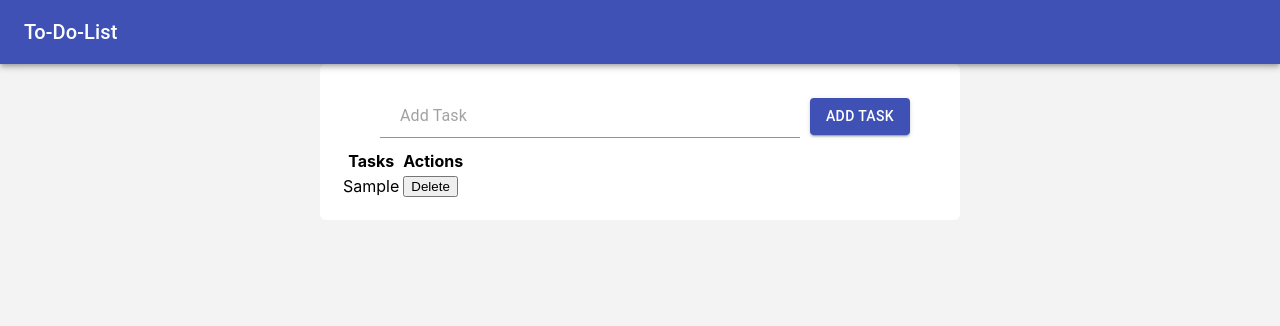
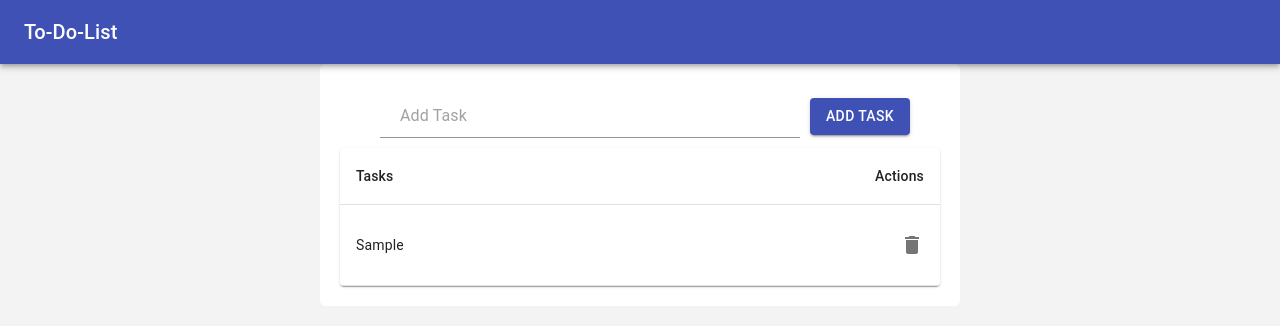
Before and after one commit to keshav-singla/To-do-list, a React (Create React App) app: page / in a window 1280 px wide. Both pictures are taken after typing "Sample" into the empty fields and a click on the button "ADD TASK". Shown: the top 326 px of the page. Built offline with nearby package versions, Linux system fonts and the light colour scheme; a web font is replaced by a local one.

Commit message:
small UI changes

```diff
--- a/package.json
+++ b/package.json
@@ -4,12 +4,14 @@
   "private": true,
   "dependencies": {
     "@material-ui/core": "^4.5.1",
+    "@material-ui/icons": "^4.5.1",
     "node-sass": "^4.12.0",
     "react": "^16.9.0",
     "react-dev-utils": "^9.0.3",
     "react-dom": "^16.9.0",
     "react-icons": "^3.7.0",
     "react-redux": "^7.1.1",
+    "react-time": "^4.3.0",
     "redux": "^4.0.4",
     "redux-thunk": "^2.3.0",
     "sass": "^1.22.10",
--- a/src/components/input.js
+++ b/src/components/input.js
@@ -5,6 +5,7 @@ import { addTask } from '../actions/addtask';
 import List from './list'
 import { Input } from '@material-ui/core';
 import Button from '@material-ui/core/Button';
+import Grid from '@material-ui/core/Grid';
 
 
 class Taskbar extends React.Component {
@@ -31,11 +32,10 @@ class Taskbar extends React.Component {
     render() {
         return (
             <div className='container'>
-                <div className='inputContainer'>
-
+                <Grid container >
+                    <Grid item xs={12} className='inputContainer'>
                         <Input
                             className='inputFeild'
-                        // fullWidth={true}
                             type="text"
                             placeholder='Add Task'
                             name="input"
@@ -47,15 +47,16 @@ class Taskbar extends React.Component {
                         <Button
                             variant="contained"
                             color="primary"
-                        // className={classes.button}
-                        onClick={() => {this.handleSubmit(this.state.input)}}
+                            onClick={() => { this.handleSubmit(this.state.input) }}
+
                         >
                             Add Task
                     </Button>
+                        <List />
+                    </Grid>
+                </Grid>
+            </div>
 
-                </div>
-                <List />
-            </div>
         )
     }
 }
--- a/src/components/list.js
+++ b/src/components/list.js
@@ -1,6 +1,13 @@
 import React from 'react'
 import { connect } from 'react-redux'
 import Task from './task'
+import Table from '@material-ui/core/Table';
+import TableBody from '@material-ui/core/TableBody';
+import TableCell from '@material-ui/core/TableCell';
+import TableHead from '@material-ui/core/TableHead';
+import TableRow from '@material-ui/core/TableRow';
+import Paper from '@material-ui/core/Paper';
+
 
 class List extends React.Component {
     constructor(props) {
@@ -13,28 +20,27 @@ class List extends React.Component {
     render() {
         console.log(this.props.task);
         return (
-            <table>
-                <thead>
-                    <tr>
-                        <th>
-                            Tasks
-                        </th>
-                        <th>
-                            Actions
-                        </th>
-                    </tr>
-                </thead>
-                <tbody>
+            <Paper>
+                <Table>
+                <TableHead>
+                    <TableRow>
+                        <TableCell>Tasks</TableCell>
+                        <TableCell align="Right">Actions</TableCell>
+                    </TableRow>
+                </TableHead>
+                <TableBody>
                     {this.props.task.length >= 0 && this.props.task.map((task, index) => {
                         return (
                             <Task
-                                key = {index}
-                                task = {task}
+                                key={index}
+                                task={task}
                             />
                         )
                     })}
-                </tbody>
-            </table>
+                </TableBody>
+            </Table>
+            </Paper>
+
         )
     }
 }
--- a/src/components/task.js
+++ b/src/components/task.js
@@ -1,13 +1,16 @@
 import React from 'react';
 import { connect } from 'react-redux';
-import { deleteTask} from '../actions/addtask';
+import { deleteTask } from '../actions/addtask';
 import { bindActionCreators } from 'redux'
+import IconButton from '@material-ui/core/IconButton';
+import DeleteIcon from '@material-ui/icons/Delete';
+import TableRow from '@material-ui/core/TableRow';
+import TableCell from '@material-ui/core/TableCell';
 
-class Task extends React.Component{
-    constructor(){
+class Task extends React.Component {
+    constructor() {
         super()
-        this.state={
-
+        this.state = {
         }
     }
 
@@ -15,26 +18,28 @@ class Task extends React.Component{
         this.props.deleteTask(delData)
     }
 
-    render(){
+    render() {
         console.log(this.props.task);
         console.log('Hello');
-        return(
-            <tr>
-                <td>
+        return (
+            <TableRow >
+                <TableCell>
                     {this.props.task}
-                </td>
-                <td>
-                    <button onClick = { ()=> this.handleDelete(this.props.task)} >
-                        Delete
-                    </button>
-                </td>
-            </tr>
+                </TableCell>
+                <TableCell align="right">
+                    <IconButton edge="end" aria-label="delete">
+                        <DeleteIcon
+                            onClick={() => this.handleDelete(this.props.task)}
+                        />
+                    </IconButton>
+                </TableCell>
+            </TableRow>
         )
     }
 }
 
-function mapDispatchToProps (dispatch) {
-    return bindActionCreators({deleteTask}, dispatch)
+function mapDispatchToProps(dispatch) {
+    return bindActionCreators({ deleteTask }, dispatch)
 }
 
-export default connect( () => {return {};},mapDispatchToProps)(Task);
+export default connect(() => { return {}; }, mapDispatchToProps)(Task);
```
Also changed, not shown: 1 other file (tests, documents, lock files or other folders). Lines whose indentation alone changed are shown as unchanged.
